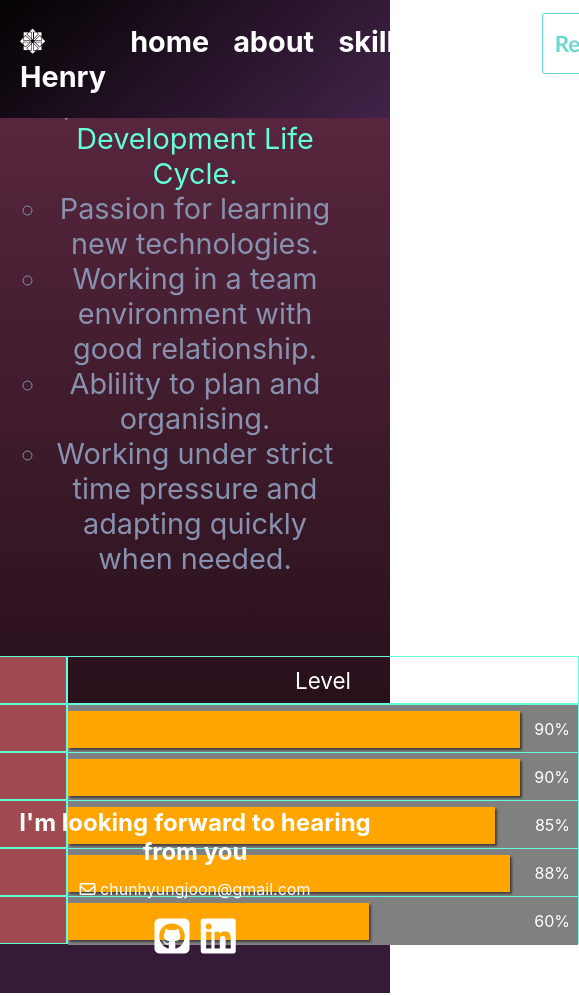
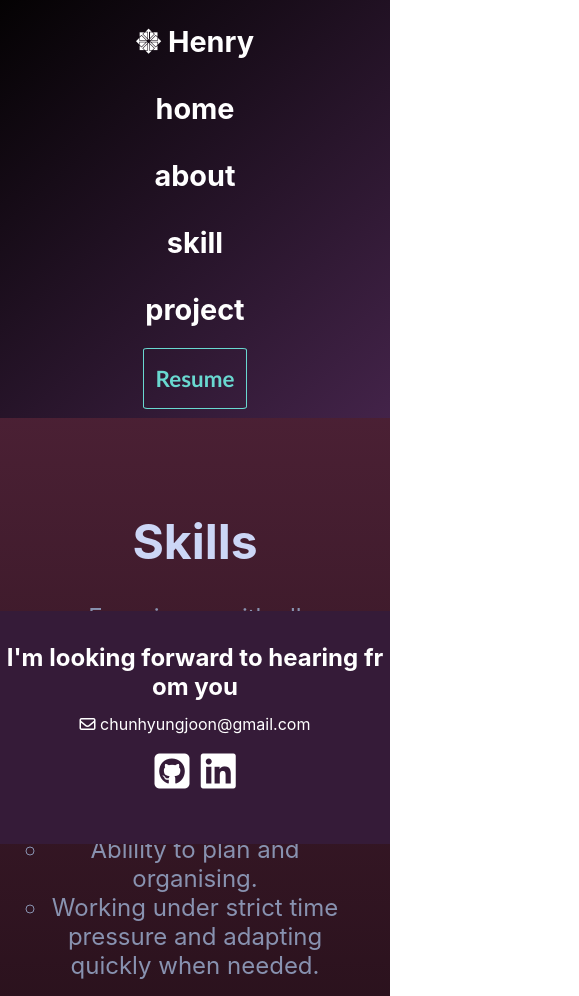
Before and after one commit to Henry229/CA_T1A2_Portfolio, a plain HTML site: page components/skill/skill.html in a window 390 px wide. Shown: the top 996 px of the page, 579 px wide, since content can reach past the window. Drawn offline with Linux system fonts and the light colour scheme.

Commit message:
add responsive

```diff
--- a/components/about/aboutme.css
+++ b/components/about/aboutme.css
@@ -6,8 +6,8 @@
 
 body {
   font-family: "SF Pro Text", "SF Pro Icons", "Helvetica Neue", Helvetica, Arial, sans-serif;
-  height: 100vh;
-  max-width: 1200px;
+  height: 150vh;
+  /* max-width: 1200px; */
 }
 
 a {
@@ -71,14 +71,14 @@ ul .resume-button a:hover {
 
 main {
   width: 100%;
-  height: 92%;
+  height: 95%;
   background: linear-gradient(180deg, rgba(10,25,47,1) 0%, rgba(34,59,97,1) 100%);
   color: white;
   display: flex;
   flex-direction: column;
   align-items: center;
-  justify-content: center;
-  padding-top: 6rem;
+  /* justify-content: center; */
+  padding-top: 8rem;
   padding-left: 3rem;
   padding-right: 3rem;
 }
@@ -105,6 +105,7 @@ main section ul {
   width: 100%;
   display: flex;
   justify-content: space-around;
+  /* margin-left: 7rem; */
   list-style: none;
 }
 
@@ -146,11 +147,17 @@ main section ul li .subject {
 }
 
 footer {
+  width: 100%;
   background: #351B38;
   color: white;
   text-align: center;
   padding-top: 2rem;
   padding-bottom: 2rem;
+  flex-wrap: wrap;
+  word-wrap: break-word;
+  word-break: break-all;
+  position: fixed;
+  bottom: 0%;
 }
 
 footer h2 {
@@ -177,3 +184,55 @@ footer section i {
 footer section i:hover {
   transform: scale(1.2);
 }
+
+@media screen and (max-width: 768px) {
+  header {
+    /* width: 100%; */
+    display: flex;
+    flex-direction: column;
+    align-items: center;
+    justify-content: center;
+  }
+
+  ul {
+    display: flex;
+    flex-direction: column;
+    align-items: center;
+    justify-content: center;
+  }
+
+  main {
+    padding-top: 30rem;
+  }
+
+  main article p {
+    font-size: 1.2rem;
+  }
+
+  main article .contents {
+    font-size: 1rem;
+  }
+
+  main section {
+    display: flex;
+    flex-direction: column;
+    text-align: center;
+    align-items: center;
+    margin-left: 0;
+    /* padding-top: 10rem; */
+  }
+
+  main section article {
+    margin-top: 2rem;
+    margin-left: auto;
+    margin-right: auto;
+  }
+
+  main p {
+    flex-wrap: wrap;
+  }
+
+  footer {
+    padding-bottom: 3rem;
+  }
+}
--- a/components/project/project.css
+++ b/components/project/project.css
@@ -8,8 +8,11 @@
 
 body {
   font-family: "SF Pro Text", "SF Pro Icons", "Helvetica Neue", Helvetica, Arial, sans-serif;
-  height: 100vh;
-  max-width: 1200px;
+  background: linear-gradient(180deg, rgba(10,25,47,1) 0%, rgba(34,59,97,1) 100%);
+  height: 300vh;
+  /* max-width: 1200px; */
+  /* margin-left: auto; */
+  /* margin-right: auto; */
 }
 
 a {
@@ -21,9 +24,9 @@ header {
   width: 100%;
   display: flex;
   justify-content: space-between;
+  background: linear-gradient(138deg, rgba(4,2,3,1) 0%, rgba(67,35,73,1) 100%);
   padding: 0.5rem;
   color: white;
-  background: linear-gradient(138deg, rgba(4,2,3,1) 0%, rgba(67,35,73,1) 100%);
   font-size: 1.8rem;
   font-weight: bold;
   position: fixed;
@@ -79,106 +82,120 @@ main {
   display: flex;
   flex-direction: column;
   /* justify-content: center; */
-  padding-top: 50%;
+  padding-top: 8rem;
   padding-left: 3rem;
   padding-right: 3rem;
   /* position: relative; */
 }
 
-main article p {
+main p {
   font-size: 3rem;
   font-weight: bold;
   margin: 1rem 0;
   text-align: center;
   color: #ccd6f6;
   margin-bottom: 5rem;
+  /* flex-wrap: wrap;
+  word-wrap: break-word;
+  word-break: break-all; */
 }
 
-main article section:nth-of-type(1) {
-  position: relative;
-  margin-bottom: 5rem;
-  /* float: left; */
+main article {
+  display: flex;
+  text-align: center;
 }
 
-main article section:nth-of-type(2) {
-  position: absolute;
-  right: 3rem;
+main article section {
+  width: 100%;
+  display: flex;
+  flex-direction: column;
+  align-items: center;
+  /* position: relative; */
+  margin-bottom: 5rem;
+  /* text-align: center; */
+}
+
+/* main article section:nth-of-type(2) {
+  width: 100%;
+  position: relative;
   margin-bottom: 2rem;
-  /* float: right; */
-}
+} */
 
 main article section .project-header {
   font-family: 'Alumni Sans Pinstripe', sans-serif;
   font-size: 2rem;
-  margin-bottom: 1rem;
+  margin-bottom: 2rem;
 }
 
 main article section .projectName {
   color: #F4B559;
 }
 
-main article section .projectUl-1 {
+main img {
+  width: 50%;
+  height: 45%;
+}
+
+main article section ul {
+  width: 50%;
+  height: 40%;
+  background: #47618e;
+  display: flex;
+  flex-direction: column;
+  justify-content: center;
+  align-items: center;
+  /* padding: 1.2rem; */
+  /* position: relative; */
+  /* top: 32%; */
+  /* left: 20rem; */
+  box-shadow: 4px 4px 4px rgba(0,0,0,0.5);
+  padding: 2rem;
+  margin-bottom: 0.5rem;
+}
+
+/* main article section .projectUl-2 {
   width: 28rem;
   background: #47618e;
   display: flex;
   flex-direction: column;
   padding-bottom: 1.2rem;
-  position: absolute;
-  top: 32%;
-  left: 20rem;
-  box-shadow: 4px 4px 4px rgba(0,0,0,0.5);
-}
-
-main article section .projectUl-2 {
-  width: 28rem;
-  background: #47618e;
-  display: flex;
-  flex-direction: column;
-  padding-bottom: 1.2rem;
-  position: absolute;
+  position: relative;
   top: 40%;
   right: 20rem;
   box-shadow: 4px 4px 4px rgba(0,0,0,0.5);
-}
+}  */
 
-main img {
-  width: 350px;
-  height: 250px;
-}
 
-main article section ul .project-title {
+
+/* main article section ul .project-title {
   font-size: 1.2rem;
   margin-bottom: 1rem;
-}
+} */
 
 main article section ul li {
-  list-style-type: disc;
-  margin-left: 2rem;
   color: #64ffda;
 }
 
-.linkIcon-1 {
-  position: absolute;
+main article section figure {
+  /* position: absolute;
   top: 92%;
-  right: 18%;
-  font-size: 2rem;
-  gap: 1rem;
-}
-
-.linkIcon-2 {
-  position: absolute;
-  bottom: 1%;
-  left: -115%;
+  left: 35%; */
   font-size: 2rem;
   gap: 1rem;
 }
 
 footer {
+  width: 100%;
   background: #351B38;
   color: white;
   text-align: center;
   padding-top: 2rem;
   padding-bottom: 2rem;
+  flex-wrap: wrap;
+  word-wrap: break-word;
+  word-break: break-all;
+  position: fixed;
+  bottom: 0%;
 }
 
 footer h2 {
@@ -205,3 +222,68 @@ footer section i {
 footer section i:hover {
   transform: scale(1.2);
 }
+
+@media screen and (max-width: 900px) {
+  main article {
+    display: flex;
+    flex-direction: column;
+    text-align: center;
+  }
+}
+
+@media screen and (max-width: 768px) {
+  header {
+    /* width: 100%; */
+    display: flex;
+    flex-direction: column;
+    align-items: center;
+    justify-content: center;
+  }
+
+  ul {
+    display: flex;
+    flex-direction: column;
+    align-items: center;
+    justify-content: center;
+  }
+
+  main {
+    padding-top: 30rem;
+  }
+
+  main article {
+    display: flex;
+    flex-direction: column;
+    text-align: center;
+    align-items: center;
+    /* padding-top: 10rem; */
+  }
+
+  /* main section article {
+    margin-top: 2rem;
+    margin-left: auto;
+    margin-right: auto;
+  } */
+
+  main li {
+    flex-wrap: wrap;
+  }
+
+  footer {
+    padding-bottom: 3rem;
+  }
+}
+
+@media screen and (max-width: 500px) {
+  main {
+    padding-top: 30rem;
+  }
+
+  main p {
+    padding-bottom: 2rem;
+  }
+  main article section ul {
+    display: none;
+    background: yellow;
+  }
+}
--- a/components/skill/skill.css
+++ b/components/skill/skill.css
@@ -6,8 +6,8 @@
 
 body {
   font-family: "SF Pro Text", "SF Pro Icons", "Helvetica Neue", Helvetica, Arial, sans-serif;
-  height: 100vh;
-  max-width: 1200px;
+  height: 150vh;
+  /* max-width: 1200px; */
 }
 
 a {
@@ -77,8 +77,8 @@ main {
   display: flex;
   flex-direction: column;
   align-items: center;
-  justify-content: center;
-  padding-top: 6rem;
+  /* justify-content: center; */
+  padding-top: 8rem;
   padding-left: 3rem;
   padding-right: 3rem;
 }
@@ -146,13 +146,18 @@ figure p {
   align-items: center;
 }
 
-
 footer {
+  width: 100%;
   background: #351B38;
   color: white;
   text-align: center;
   padding-top: 2rem;
   padding-bottom: 2rem;
+  flex-wrap: wrap;
+  word-wrap: break-word;
+  word-break: break-all;
+  position: fixed;
+  bottom: 0%;
 }
 
 footer h2 {
@@ -179,3 +184,143 @@ footer section i {
 footer section i:hover {
   transform: scale(1.2);
 }
+
+@media screen and (max-width: 768px) {
+  header {
+    /* width: 100%; */
+    display: flex;
+    flex-direction: column;
+    align-items: center;
+    justify-content: center;
+  }
+
+  ul {
+    display: flex;
+    flex-direction: column;
+    align-items: center;
+    justify-content: center;
+  }
+
+  main {
+    padding-top: 30rem;
+  }
+
+  main ul {
+    display: flex;
+    flex-direction: column;
+    text-align: center;
+    align-items: center;
+    font-size: 1.5rem;
+    flex-wrap: wrap;
+  }
+
+  figure {
+    display: grid;
+    margin-top: 3rem;
+    /* justify-content: center; */
+    grid-template-columns: repeat(6,6rem);
+    grid-template-rows: repeat(6, 2.5rem);
+  }
+
+  .span-2 {
+    grid-column: span 2;
+    background: #A04B52;
+  }
+
+  .span-4 {
+    grid-column: span 4;
+    border: 1px solid #64ffda;
+  }
+
+  .skill-bar {
+    width: 100%;
+    height: 2.5rem;
+    background: gray;
+    display: flex;
+    justify-content: space-between;
+    align-items: center;
+    padding-right: 0.5rem;
+  }
+
+  .skill-value {
+    height: 1.5rem;
+    background: orange;
+    box-shadow: 2px 2px 2px rgba(0,0,0,0.5);
+  }
+
+  figure p {
+    width: 100%;
+    outline: none;
+    background: transparent;
+    border: 1px solid #64ffda;
+    font-size: 1.3rem;
+    display: flex;
+    justify-content: center;
+    align-items: center;
+  }
+
+  main figure figcaption div {
+    padding-left: 0.3rem;
+    font-size: 1rem;
+  }
+
+  footer {
+    padding-bottom: 3rem;
+  }
+}
+
+@media screen and (max-width: 600px) {
+  figure {
+    display: grid;
+    margin-top: 3rem;
+    /* justify-content: center; */
+    grid-template-columns: repeat(6,3rem);
+    grid-template-rows: repeat(6, 1rem);
+  }
+
+  .span-2 {
+    grid-column: span 2;
+    background: #A04B52;
+  }
+
+  .span-4 {
+    grid-column: span 4;
+    border: 1px solid #64ffda;
+  }
+
+  .skill-bar {
+    width: 100%;
+    height: 1.1rem;
+    background: gray;
+    display: flex;
+    justify-content: space-between;
+    align-items: center;
+    padding-right: 0.5rem;
+  }
+
+  .skill-value {
+    height: 0.7rem;
+    background: orange;
+    box-shadow: 2px 2px 2px rgba(0,0,0,0.5);
+  }
+
+  figure p {
+    width: 100%;
+    outline: none;
+    background: transparent;
+    border: 1px solid #64ffda;
+    font-size: 0.7rem;
+    display: flex;
+    justify-content: center;
+    align-items: center;
+  }
+
+  main figure figcaption div {
+    padding-left: 0.3rem;
+    font-size: 0.8rem;
+  }
+
+  footer {
+    padding-bottom: 3rem;
+  }
+}
--- a/components/skill/skill.html
+++ b/components/skill/skill.html
@@ -17,7 +17,7 @@
     </nav>
     <ul>
       <li class="item"><a href="/index.html">home</a></li>
-      <li class="item">about</li>
+      <li class="item"><a href="../about/aboutme.html ">about</a></li>
       <li class="item"><a href="../skill/skill.html">skill</a></li>
       <li class="item"><a href="../project/project.html">project</a></li>
       <li class="resume-button"><a href="./doc/resume.pdf" target="_blank" rel="noopener noreferrer">Resume</a></li>
--- a/style.css
+++ b/style.css
@@ -70,7 +70,7 @@ ul .resume-button a:hover {
 
 main {
   width: 100%;
-  height: 92%;
+  height: 95%;
   /* background: url("images/portfolio background.png") center/cover no-repeat; */
   background: linear-gradient(180deg, rgba(4,2,3,1) 0%, rgba(67,35,73,1) 100%);
   color: white;
@@ -131,11 +131,17 @@ main p {
 }
 
 footer {
+  width: 100%;
   background: #351B38;
   color: white;
   text-align: center;
   padding-top: 2rem;
   padding-bottom: 2rem;
+  flex-wrap: wrap;
+  word-wrap: break-word;
+  word-break: break-all;
+  position: fixed;
+  bottom: 0%;
 }
 
 footer h2 {
@@ -162,3 +168,50 @@ footer section i {
 footer section i:hover {
   transform: scale(1.2);
 }
+
+@media screen and (max-width: 768px) {
+  header {
+    /* width: 100%; */
+    display: flex;
+    flex-direction: column;
+    align-items: center;
+    justify-content: center;
+  }
+
+  ul {
+    display: flex;
+    flex-direction: column;
+    align-items: center;
+    justify-content: center;
+  }
+
+  main {
+    padding-top: 30rem;
+  }
+
+  main article {
+    font-size: 0.2rem;
+  }
+
+  main section {
+    display: flex;
+    flex-direction: column;
+    text-align: center;
+    align-items: center;
+    /* padding-top: 10rem; */
+  }
+
+  main section article {
+    margin-top: 2rem;
+    margin-left: auto;
+    margin-right: auto;
+  }
+
+  main p {
+    flex-wrap: wrap;
+  }
+
+  footer {
+    padding-bottom: 3rem;
+  }
+}
```
Also changed, not shown: components/project/project.html (+5 -5 lines).
